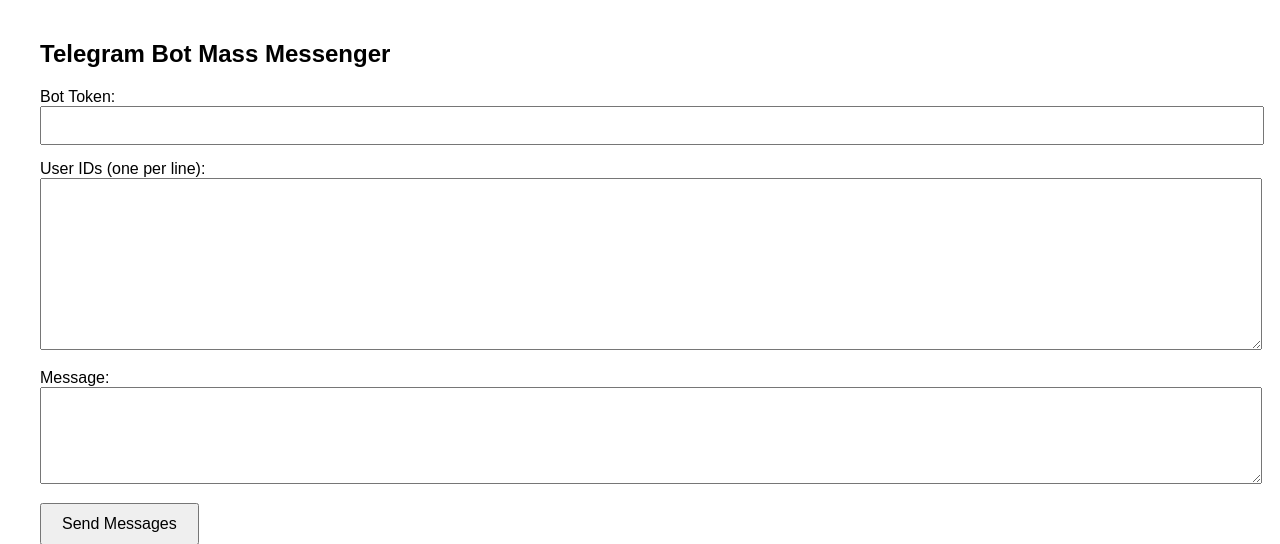
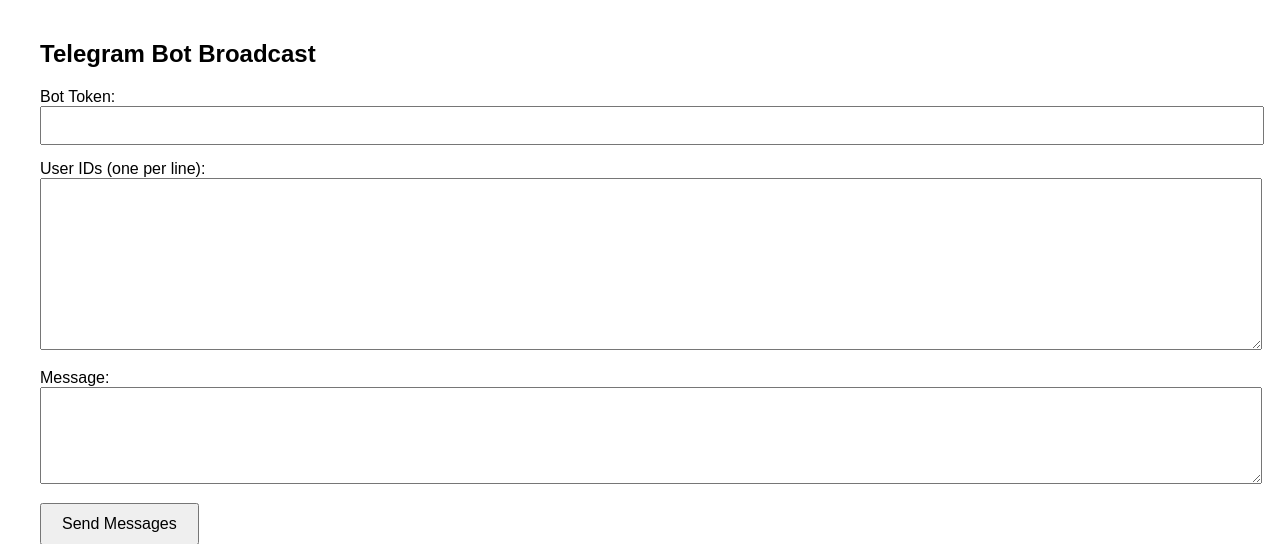
Before and after one commit to Bellerofonty/tg-bot-broadcast, a Flask app: page / in a window 1280 px wide. Shown: the top 544 px of the page. Run offline with Flask 3, Linux system fonts and the light colour scheme.

Commit message:
UI update

```diff
--- a/templates/index.html
+++ b/templates/index.html
@@ -1,7 +1,7 @@
 <!DOCTYPE html>
-<html>
+<html lang="en">
 <head>
-    <title>Telegram Bot Messenger</title>
+    <title>TG Bot Broadcast</title>
     <style>
         body { font-family: Arial, sans-serif; margin: 40px; }
         textarea, input { width: 100%; margin-bottom: 15px; padding: 10px; }
@@ -9,7 +9,7 @@
     </style>
 </head>
 <body>
-    <h2>Telegram Bot Mass Messenger</h2>
+    <h2>Telegram Bot Broadcast</h2>
     <form action="/send" method="POST">
         <label>Bot Token:</label><br>
         <input type="text" name="bot_token" required><br>
```
